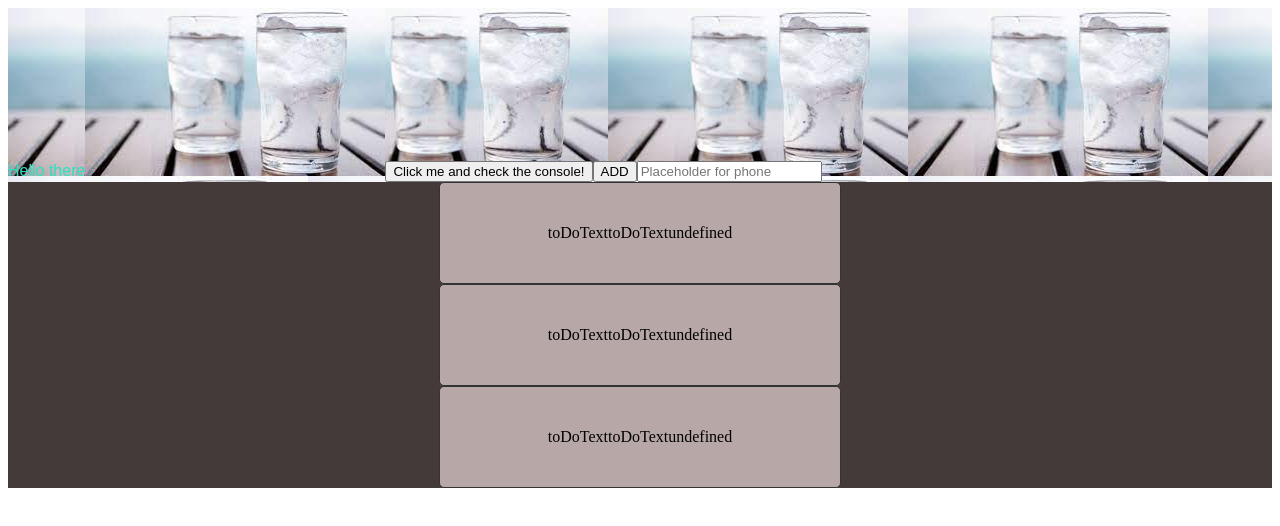
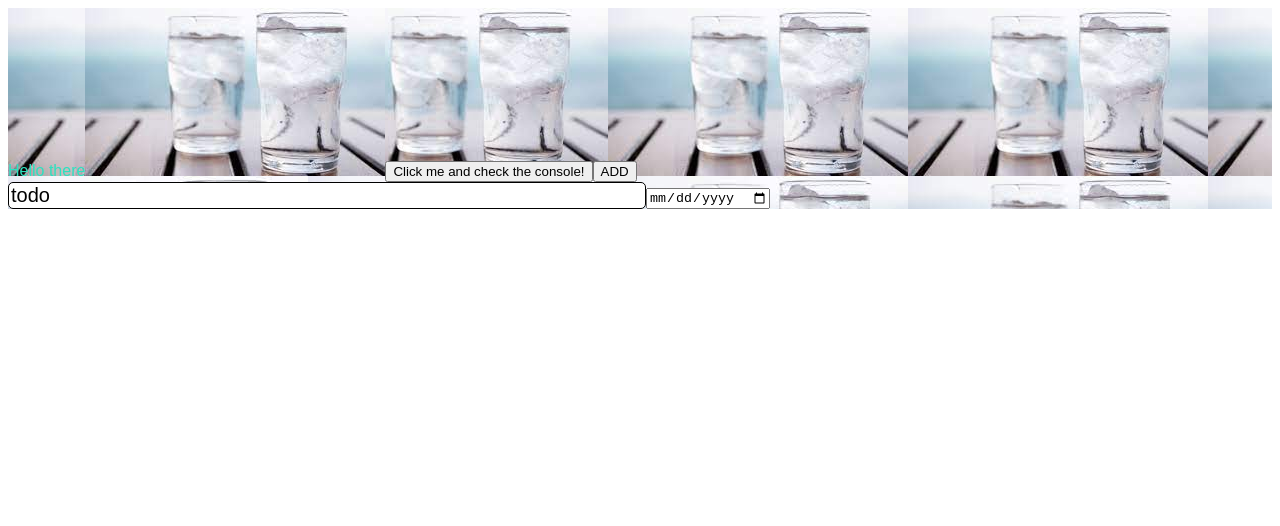
Before and after one commit to quantumbeep/odin-project-todo, a website built with webpack: page dist/index.html in a window 1280 px wide. Built offline with nearby package versions, Linux system fonts and the light colour scheme.

Commit message:
add local storage and refine code

```diff
--- a/src/dom.js
+++ b/src/dom.js
@@ -1,6 +1,6 @@
 import { add } from 'lodash';
 import Icon from './ice.jpg';
-import { receiveItemData, toDoList } from './logic.mjs';
+import { getFromLocalStorage, receiveItemData } from './logic.mjs';
 import printMe from './print.js';
 
 const component = () => {
@@ -40,9 +40,10 @@
   }
 
   const data = receiveItemData();
+  const list = getFromLocalStorage();
   const textnode1 = document.createTextNode(data.toDoText);
-  const textnode2 = document.createTextNode(toDoList[i].toDoText.value);
-  li.textContent = data.toDoText;
+  const textnode2 = document.createTextNode(list[i].list.value);
+  li.textContent = data.list;
   li.append(textnode1);
   li.append(textnode2);
   console.log('li created');
@@ -63,8 +64,9 @@
   return { input, label };
 };
 
-const createList = (toDoList) => {
+const createList = () => {
   const ul = document.createElement('ul');
+  const toDoList = getFromLocalStorage();
   toDoList.map((item, i) => {
     ul.append(createLi(i));
   });
--- a/src/index.js
+++ b/src/index.js
@@ -5,16 +5,18 @@
   createInput,
   createList,
 } from './dom.js';
-import { addItemToList, toDoList} from './logic.mjs';
+import { addItemToList, handleAdd} from './logic.mjs';
 import './style.css';
 
 document.body.appendChild(component());
 const el = document.querySelector('div');
-el.append(createBtn('ADD'));
-const instance = createInput('number', 'phone');
+el.append(createBtn('ADD', handleAdd));
+const addBtn = document.querySelector('.add')
+const text = createInput('text', 'todo');
+const date = createInput('date', 'date');
 
-el.append(instance.input);
-addItemToList();
-addItemToList();
-addItemToList();
-createList(toDoList);
+
+el.append(text.input);
+el.append(date.input);
+
+createList();
--- a/src/logic.mjs
+++ b/src/logic.mjs
@@ -1,4 +1,4 @@
-let toDoList = [];
+// let toDoList = [];
 
 //editFn
 const editToDo = () => {
@@ -7,20 +7,43 @@
 
 //delFn
 
-const receiveItemData = (toDoText, dueDate) => {
+const receiveItemData = () => {
+  const toDoInput = document.querySelector('.input-text').value;
+  console.log(toDoInput);
   return {
-    toDoText: "toDoText",
-    dueDate: "dueDate",
+    toDoText: toDoInput,
+    dueDate: 'Sample dueDate',
     dateCreated: Date.now(),
-    // editBtn: createBtn('EDIT', editFn),
-    // deleteBtn: createBtn('DEL', delFn),
   };
 };
 
-const addItemToList = () => {
-  const newToDoItem = receiveItemData('sample text', 'sample date');
-  toDoList.push(newToDoItem);
-  console.log({toDoList});
+const addItemToList = (item, list) => {
+  list.push(item);
+  console.log({ list });
 };
 
-export { receiveItemData, addItemToList, toDoList };
+const saveToLocalStorage = (list) => {
+  localStorage.setItem('list', JSON.stringify(list));
+};
+
+const getFromLocalStorage = () => {
+  return JSON.parse(localStorage.getItem('list') || '[]');
+};
+
+const handleAdd = () => {
+  //receive the data into obj
+  const itemData = receiveItemData();
+  console.log(itemData);
+
+  //retrieve list from local storage
+  const list = getFromLocalStorage();
+  console.log({ list });
+
+  //push obj to array
+  addItemToList(itemData, list);
+
+  //store array in local storage (stringify it first)
+  saveToLocalStorage(list);
+};
+
+export { receiveItemData, addItemToList, getFromLocalStorage, handleAdd };
--- a/src/style.css
+++ b/src/style.css
@@ -28,7 +28,7 @@
   height: 100%;
   border: 1px solid black;
   border-radius: 5px;
-  font-size: 60px;
+  font-size: 20px;
   font-family: 'Rubik', sans-serif;
   color: rgb(0, 0, 0);
 }
```
